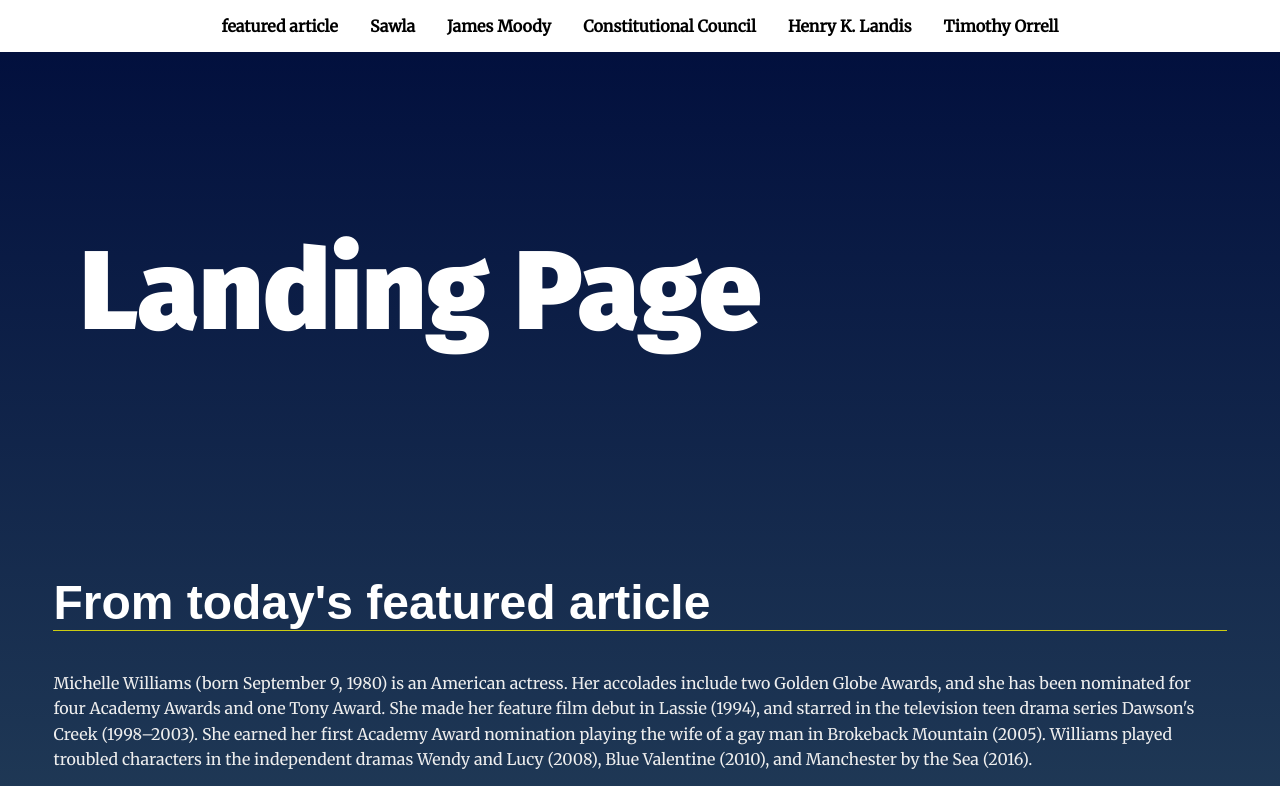
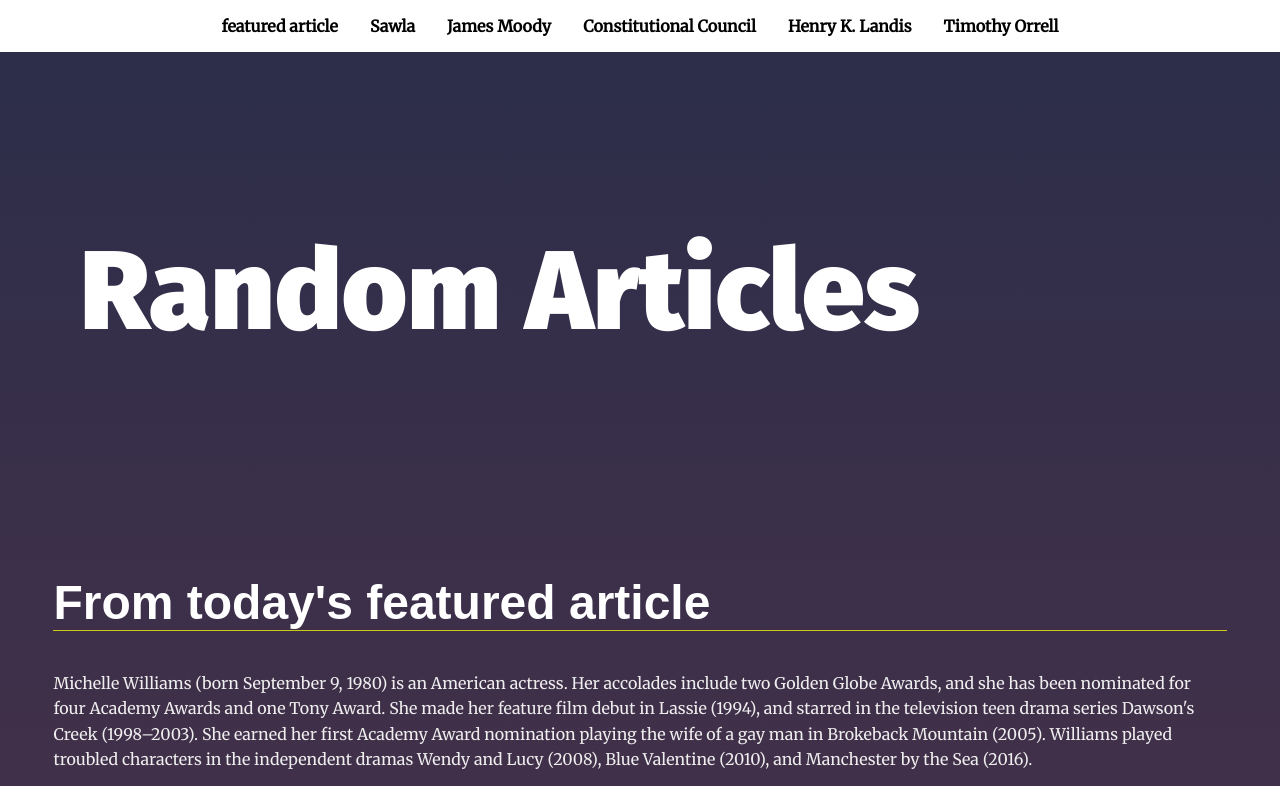
Before and after one commit to SamehElalfi/web-dev-pro-landing-page, a plain HTML site: page index.html in a window 1280 px wide. Shown: the top 786 px of the page. Drawn offline with Linux system fonts and the light colour scheme.

Commit message:
final touches

```diff
--- a/css/styles.css
+++ b/css/styles.css
@@ -10,12 +10,8 @@
 
 /* ---- Base Rules ---- */
 body {
-  background: rgb(136, 203, 171);
-  background: linear-gradient(
-    0deg,
-    rgba(136, 203, 171, 1) 0%,
-    rgba(0, 13, 60, 1) 100%
-  );
+  background: #2b2e4a;
+  background: linear-gradient(0deg, #903749 0%, #2b2e4a);
   margin: 0;
   font-family: "Merriweather", serif;
   color: #fff;
@@ -109,7 +105,7 @@ header.page__header {
 
 /* Footer Styles */
 .page__footer {
-  background: #000;
+  background: #53354a;
   padding: 3em;
   color: #fff;
 }
--- a/index.html
+++ b/index.html
@@ -4,12 +4,15 @@
     <meta charset="UTF-8" />
     <meta name="viewport" content="width=device-width, initial-scale=1.0" />
     <meta http-equiv="X-UA-Compatible" content="ie=edge" />
-    <title>Manipulating the DOM</title>
+    <title>Random Articles</title>
+
     <!-- Load Google Fonts -->
     <link
       href="https://fonts.googleapis.com/css?family=Fira+Sans:900|Merriweather&display=swap"
       rel="stylesheet"
     />
+    <link rel="icon" href="https://www.udacity.com/_next/favicon.ico" />
+
     <!-- Load Styles -->
     <link href="css/styles.css" rel="stylesheet" />
   </head>
@@ -24,7 +27,7 @@
     </header>
     <main>
       <header class="main__hero">
-        <h1>Landing Page</h1>
+        <h1>Random Articles</h1>
       </header>
       <!-- Each Section has an ID (used for the anchor) and
     a data attribute that will populate the li node.
--- a/js/app.js
+++ b/js/app.js
@@ -126,11 +126,14 @@ const hideBackToTopBtn = () => {
   }
 };
 
+// Scroll back to the top of the page
 const backToTop = () => {
   window.scrollTo({ top: 0, behavior: "smooth" });
 };
 
+// toggle sections
 const collapseSection = (event) => {
+  // Toggle the section when click on the title only
   if (event.target.nodeName != "H2") return;
 
   const parent = event.target.parentElement;
```
